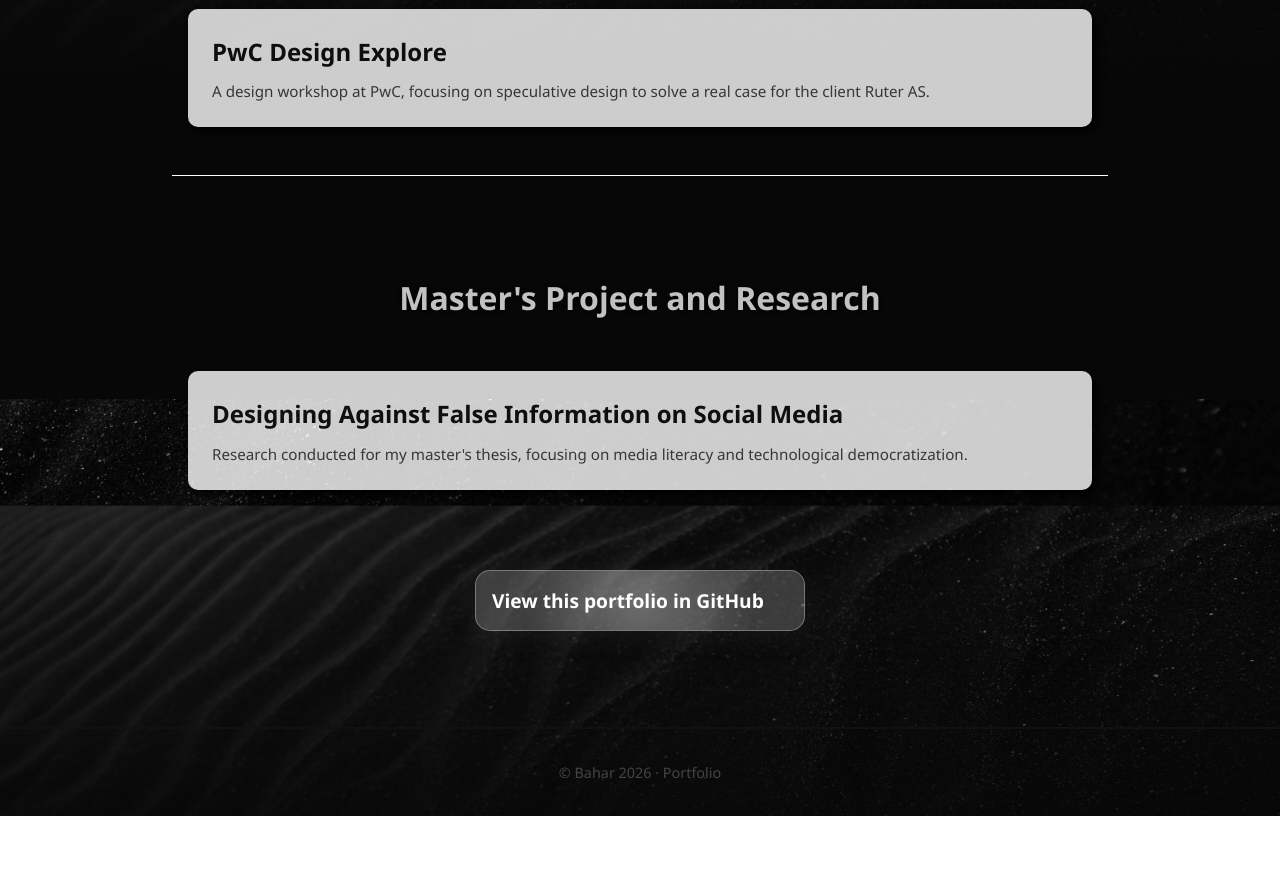
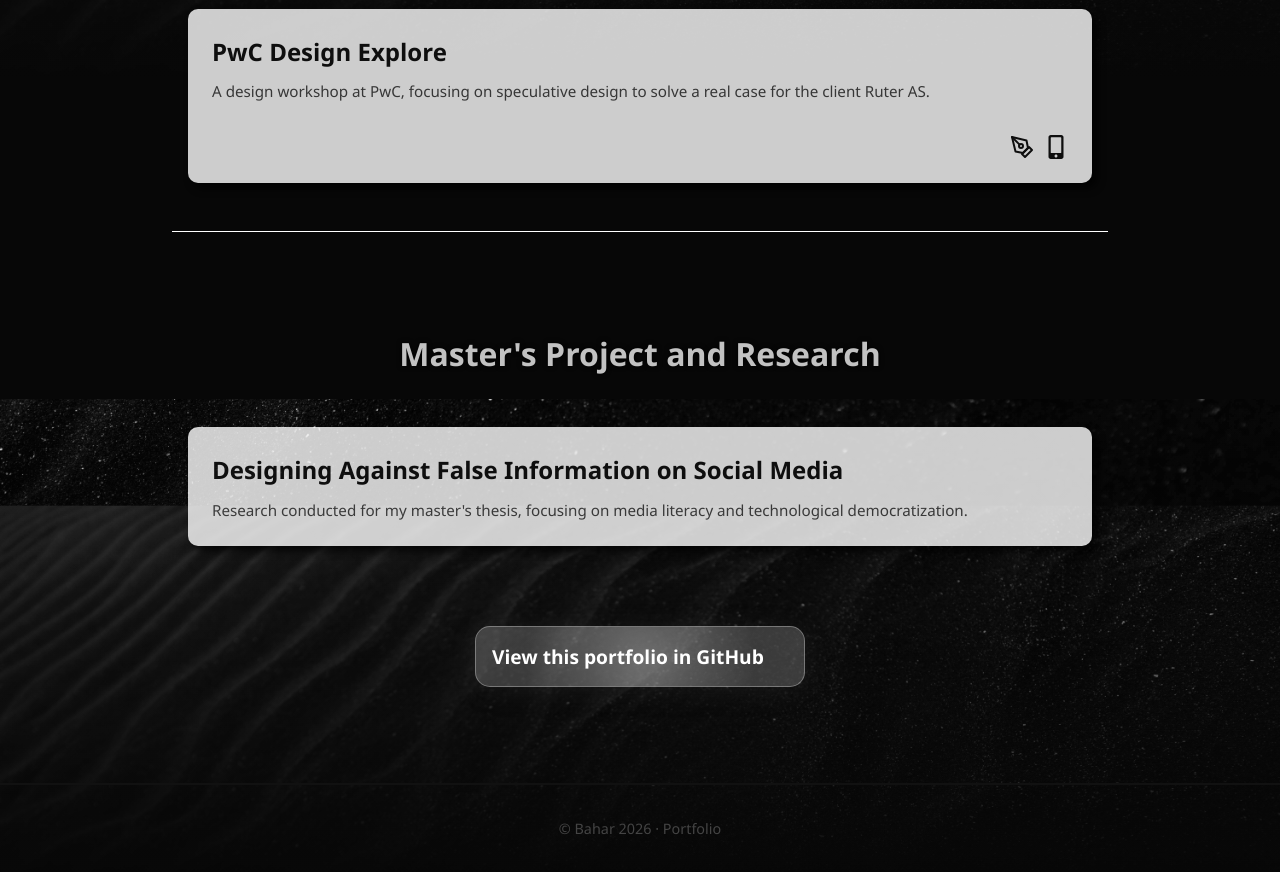
Before and after one commit to baharRi/portfolio, a React (Create React App) app: page /project/1 in a window 1280 px wide. Shown: the part 1201-2073 px from the top of the page. Before the commit the page ends 2017 px from the top, so only its background shows below. Built offline with nearby package versions, Linux system fonts and the light colour scheme; some icons are missing.

Commit message:
icons for project5

```diff
--- a/src/components/Projects.js
+++ b/src/components/Projects.js
@@ -59,6 +59,11 @@
             A design workshop at PwC, focusing on speculative design to solve a real case
             for the client Ruter AS.
           </p>
+          <div className="noLineSpacer" />
+          <div className="iconGroup">
+            <FiPenTool title="Design prototyping" className="icon" />
+            <FaMobileAlt title="Mobile development" className="icon" />
+          </div>
         </Link>
       </div>
           <div className="spacer" />
```
